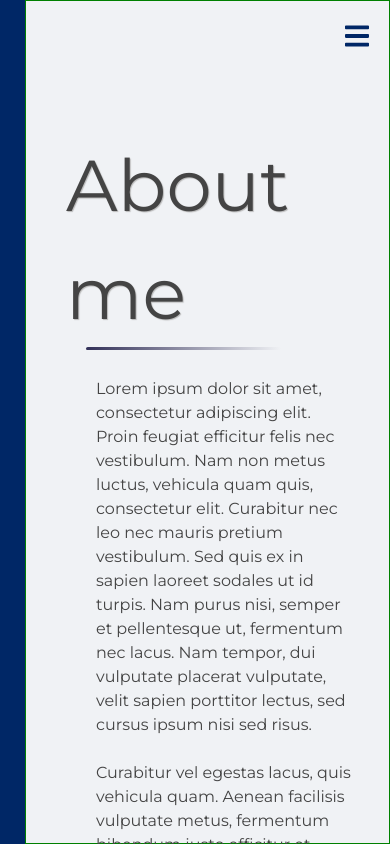
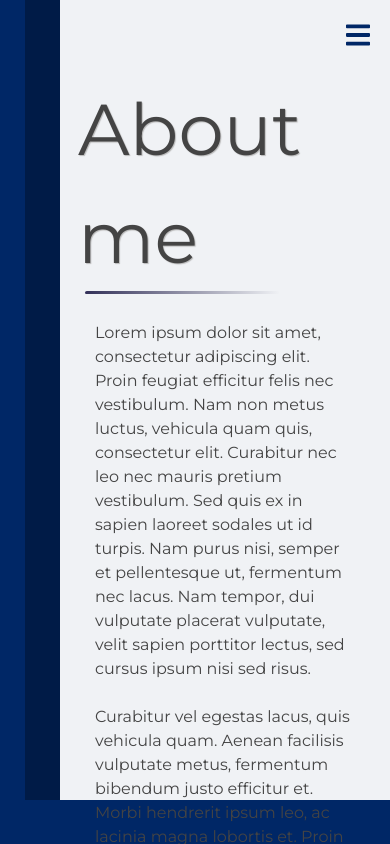
Before and after one commit to ukasz1/online-portfolio, a React (Create React App) app: page / in a window 390 px wide. Shown: the top 844 px of the page. Built offline with nearby package versions, Linux system fonts and the light colour scheme; the HTML template or start-up script is replaced by a standard one.

Commit message:
use effect for RWD (certif. only)

```diff
--- a/src/AboutMe.js
+++ b/src/AboutMe.js
@@ -10,7 +10,7 @@ const AboutMe = ({ actualTab }) => {
         <p>Lorem ipsum dolor sit amet, consectetur adipiscing elit. Proin feugiat efficitur felis nec vestibulum. Nam non metus luctus, vehicula quam quis, consectetur elit. Curabitur nec leo nec mauris pretium vestibulum. Sed quis ex in sapien laoreet sodales ut id turpis. Nam purus nisi, semper et pellentesque ut, fermentum nec lacus. Nam tempor, dui vulputate placerat vulputate, velit sapien porttitor lectus, sed cursus ipsum nisi sed risus.
         </p><br />
 
-        <p>Curabitur vel egestas lacus, quis vehicula quam. Aenean facilisis vulputate metus, fermentum bibendum justo efficitur et. Morbi hendrerit ipsum leo, ac lacinia magna lobortis et. Proin luctus lectus fermentum suscipit condimentum. Vestibulum est ante, suscipit vel dapibus sit amet, ullamcorper vitae orci. Vivamus in risus gravida, viverra nunc at, porta neque.</p><br />
+        <p>Curabitur vel egestas lacus, quis vehicula quam. Aenean facilisis vulputate metus, fermentum bibendum justo efficitur et. Morbi hendrerit ipsum leo, ac lacinia magna lobortis et. Proin luctus lectus fermentum suscipit condimentum. Vestibulum est ante, suscipit vel dapibus sit amet, ullamcorper vitae orci. Vivamus in risus gravida, viverra nunc at, porta neque.</p>
       </article>
     </div>
   )
--- a/src/App.js
+++ b/src/App.js
@@ -1,5 +1,5 @@
 import './main.css';
-import { useState } from 'react';
+import { useState, useEffect } from 'react';
 import navList from './navList';
 import AboutMe from './AboutMe';
 import Projects from './Projects';
@@ -10,18 +10,54 @@ import { FaGithub, FaLinkedin, FaEnvelopeOpen, FaBars } from "react-icons/fa";
 function App() {
   const [actualTab, setActualTab] = useState(0);
   const [showNavList, setShowNavList] = useState(true);
-
+  const [mainWidth, setMainWidth] = useState(window.innerWidth);
+  const [mainHeight, setMainHeight] = useState(window.innerHeight);
 
   const checkTab = (e) => {
     let gainedTabNumber = Number(e.target.id[1]);
     setActualTab(gainedTabNumber);
   }
+
+  //** To avoid hardcoding the height for RWD  **/
+  useEffect(() => {
+    checkDocumentHeight();
+    window.addEventListener('resize', checkDocumentHeight);
+    return () => {
+      window.removeEventListener('resize', checkDocumentHeight)
+    }
+  }, [])
+
+  const checkDocumentHeight = () => {
+    setMainWidth(window.innerWidth);
+    setMainHeight(window.innerHeight);
+
+    const navHeight = 70;
+    const contentPaddingTop = 60;
+
+    const title = document.getElementsByTagName('h1')[actualTab];
+    const titleHeight = title.getBoundingClientRect().height;
+
+    if (actualTab === 2) {
+      const table = document.getElementsByTagName('table')[0];
+      const tableHeight = table.getBoundingClientRect().height;
+
+      const sectionPaddingTop = 30;
+      const tmp = navHeight + contentPaddingTop + titleHeight + sectionPaddingTop + tableHeight;
+      setMainHeight(tmp);
+    }
+    else
+      setMainHeight(800);
+
+  }
+
   return (
-    <main>
+    <div className="main" style={mainWidth >= 1050 ? null : { height: mainHeight }}>
       <Avatar />
       <Navbar checkTab={checkTab} showNavList={showNavList} />
       <Container actualTab={actualTab} />
-    </main>
+      {/* Szerokość dokumentu: {mainWidth} PX <br />
+      Wysokość dokumentu: {mainHeight} PX */}
+    </div>
   );
 }
 
--- a/src/main.css
+++ b/src/main.css
@@ -32,10 +32,11 @@ nav{
   border: 1px solid black;
 } */
 
-main{
+.main{
   background: #f0f2f5;
   height: 100vh;
-  min-height: 690px; /*690px*/
+  min-height: 690px;
+  /*690px*/
   position: relative;
   margin-left: 25px;
   border-left: 35px solid #001b47;
@@ -46,8 +47,10 @@ main{
 
 .container{
   display: flex;
-  height: 90vh; /*90vh*/
-  min-height: 620px; /*577px*/
+  height: 90vh;
+  /*90vh*/
+  min-height: 620px;
+  /*577px*/
   justify-content: space-between;
   /* border: solid 1px green; */
 }
@@ -55,7 +58,9 @@ main{
 .content{
   position: relative;
   width: 70%;
+  height: 450px;
   height: 100%;
+  /*100%*/
   padding: 40px;
   padding-top: 60px;
   color: #444444;
@@ -259,11 +264,26 @@ td a:hover{
 
 
 @media screen and (max-width: 1050px){
-  main{
+
+  .main{
     border-top-left-radius: 0;
     box-shadow: none;
-    border: 1px solid green;
-    /* height: 1100px; */
+    border-left: 35px solid #001b47;
+    height: 1400px;
+
+  }
+
+  h1{
+    padding-left: 13px;
+  }
+
+  table{
+
+  }
+
+
+
+  .about-article{
 
   }
 
@@ -286,7 +306,7 @@ td a:hover{
   .content{
     width: 98%;
     overflow: visible;
-
+    padding: 5px;
   }
 
 
@@ -295,5 +315,13 @@ td a:hover{
   }
   .active-tab{
     display: block;
+    /* border: 1px solid red; */
   }
 }
+
+@media screen and (max-width: 600px){
+
+  td{
+    border-bottom: #444444 1px dotted;
+  }
+}
```
